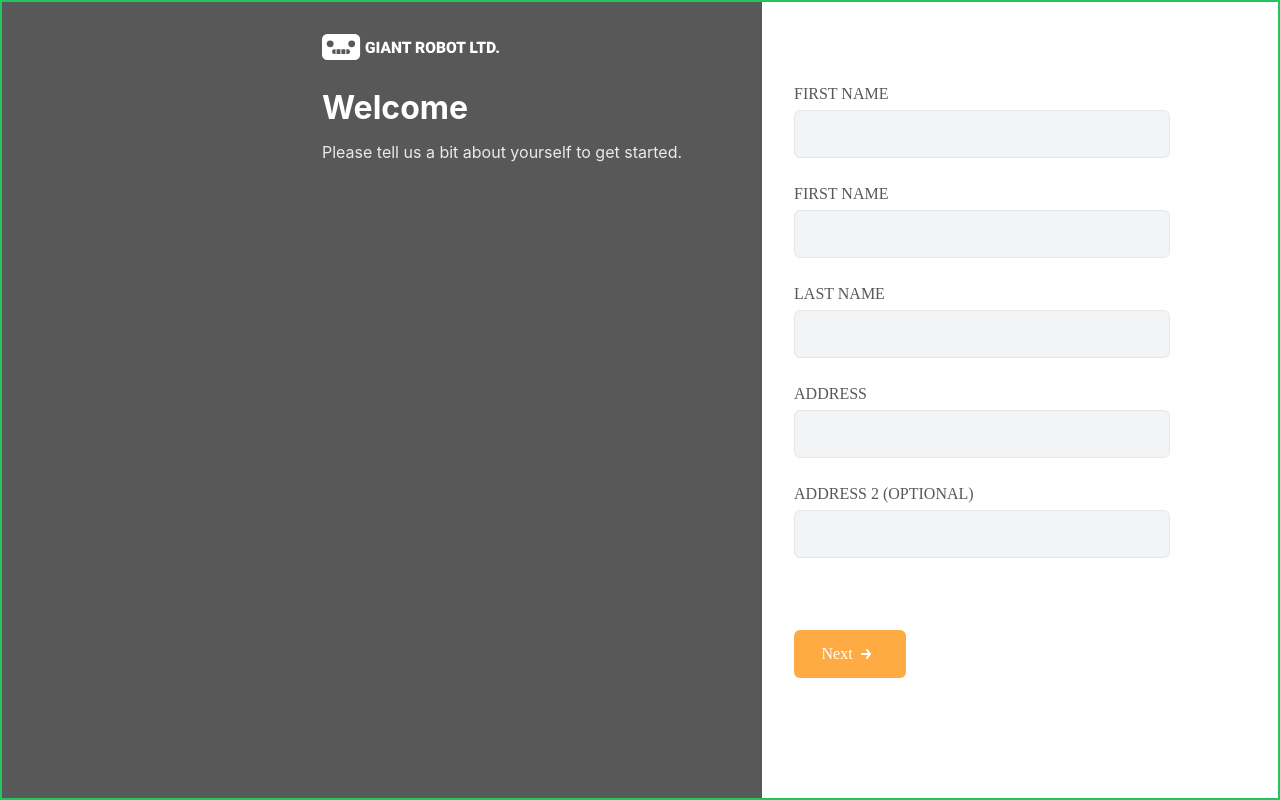
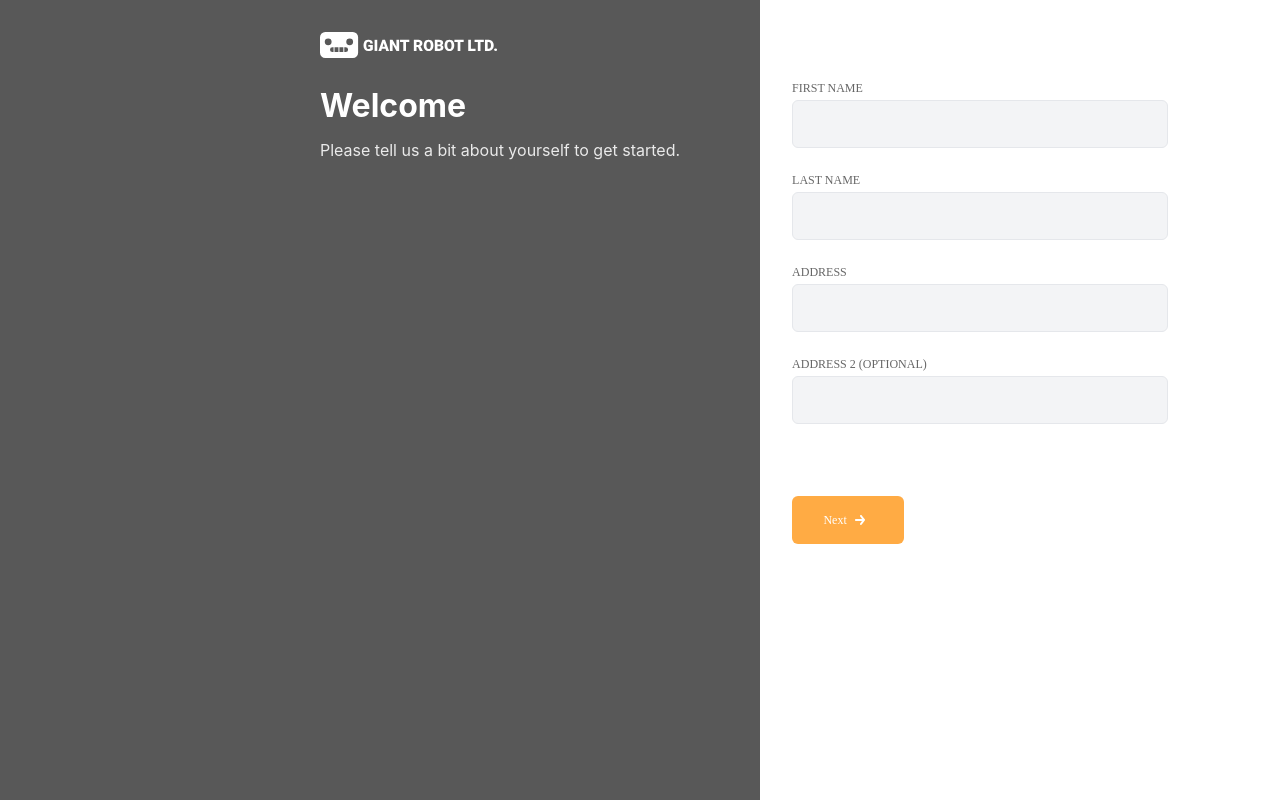
Before and after one commit to csullins/giant-robot-app, a React (Create React App) app in the folder giant-robot-app/: page / in a window 1280 px wide. Built offline with nearby package versions, Linux system fonts and the light colour scheme.

Commit message:
code refactor to map inputs, add submit logic

```diff
--- a/giant-robot-app/src/App.js
+++ b/giant-robot-app/src/App.js
@@ -1,14 +1,71 @@
 import "./App.css";
+import { useState } from "react";
+import FormInput from "./FormInput";
 import Logo from "./assets/GiantRobotLTD_Logo.svg";
 import Arrow from "./assets/White_Arrow.svg";
 
 export default function App() {
+  const [formValues, setFormValues] = useState({
+    firstName: '',
+    lastName: '',
+    address: '',
+    address2: ''
+  });
+
+  const inputs = [
+    {
+      name: "firstName",
+      label: "FIRST NAME",
+      required: true,
+    },
+    {
+      name: "lastName",
+      label: "LAST NAME",
+      required: true,
+    },
+    {
+      name: "address",
+      label: "ADDRESS",
+      required: true,
+    },
+    {
+      name: "address2",
+      label: "ADDRESS 2 (OPTIONAL)",
+      required: false,
+    }
+  ];
+
+  const handleSubmit = (e) => {
+    e.preventDefault();
+
+    let allRequiredFieldsFilled = true;
+
+    for (const input of inputs) {
+      if (input.required && !formValues[input.name]) {
+        allRequiredFieldsFilled = false;
+        break;
+      }
+    }
+    if (allRequiredFieldsFilled) {
+      let fieldValuesString = "Form values:\n";
+      for (const input of inputs) {
+        fieldValuesString += `${input.label}: ${formValues[input.name]}\n`;
+      }
+      alert(fieldValuesString);
+    }  else {
+      alert("Please fill in all required fields.");
+
+    }
+  };
+
+  const handleChange = (e) => {
+    setFormValues({ ...formValues, [e.target.name]: e.target.value });
+  };
+
   return (
     <div
       className="
         flex
-        border-2
-        border-green-500
         flex-col
         sm:flex-row
         sm:h-screen">
@@ -46,60 +103,23 @@ export default function App() {
             mx-auto
             w-376
             sm:ml-8
-            text-16
-            text-grey
+            text-xs
+          text-label-grey
             sm:mt-20
             mt-8"
+            onSubmit={handleSubmit}
         >
-          <label htmlFor="firstName" className="pb-1">
-            FIRST NAME
-          </label>
-          <input
-          className="
-        bg-gray-100
-          h-12
-          border
-          focus:bg-transparent
-          rounded-md
-          mb-6">
-          </input>
-
-          <label htmlFor="firstName" className="pb-1">
-            FIRST NAME
-          </label>
-          <input
-            id="firstName"
-            className="bg-gray-100 h-12 border focus:bg-transparent rounded-md mb-6"
-          ></input>
-
-          <label htmlFor="lastName" className="pb-1">
-            LAST NAME
-          </label>
-          <input
-            id="lastName"
-            className="bg-gray-100 h-12 border focus:bg-transparent rounded-md mb-6"
-          ></input>
-
-          <label htmlFor="address" className="pb-1">
-            ADDRESS
-          </label>
-          <input
-            id="address"
-            className="bg-gray-100 h-12 border focus:bg-transparent rounded-md mb-6"
-          ></input>
-
-          <label htmlFor="address2" className="pb-1">
-            ADDRESS 2 (OPTIONAL)
-          </label>
-          <input
-            id="address2"
-            className="bg-gray-100 h-12 border focus:bg-transparent rounded-md mb-6"
-          ></input>
+        {inputs.map((input) => (
+          <FormInput
+            {...input}
+            value={formValues[input.name]}
+            onChange={handleChange}
+          />
+        ))}
           <button
-            type="submit"
             className="bg-citrus w-376 sm:w-28 mt-12 h-12 rounded-md text-white flex items-center justify-center">
             <p>Next</p>
-            <img src={Arrow} className="h-2.5 w-2.5 m-2" alt="right-arrow" />
+            <img src={Arrow} className="h-2.5 w-2.5 m-2" alt="right-arrow"/>
           </button>
         </form>
       </div>
--- /dev/null
+++ b/giant-robot-app/src/FormInput.js
@@ -0,0 +1,40 @@
+import { useState } from "react";
+
+export default function FormInput (props) {
+  const [focused, setFocused] = useState(true);
+
+  const { label, onChange, name, value, required } = props;
+
+  const handleFocus = (e) => {
+    setFocused(true);
+  };
+
+  const handleBlur = (e) => {
+    setFocused(false);
+  };
+
+  const showError = required && !value && !focused;
+
+  return (
+    <>
+      <div className="flex">
+        <label className="pb-1">{label}</label>
+      {showError && <span className="text-red-500 ml-1">REQUIRED</span>}
+      </div>
+       <input
+        className="
+        bg-gray-100
+          h-12
+          border
+          focus:bg-transparent
+          rounded-md
+          mb-6"
+        name={name}
+        value={value}
+        onChange={onChange}
+        onFocus={handleFocus}
+        onBlur={handleBlur}
+      />
+    </>
+  );
+};
--- a/giant-robot-app/tailwind.config.js
+++ b/giant-robot-app/tailwind.config.js
@@ -1,7 +1,7 @@
 /** @type {import('tailwindcss').Config} */
 module.exports = {
   content: ["./src/**/*.{html,js}"],
-  theme: {
+ theme: {
     extend: {
       height: {
         '26': '26px'
@@ -13,7 +13,8 @@ module.exports = {
       colors: {
         'grey': '#585858',
         'off-white': '#EAEAEA',
-        'citrus': '#FFAB44'
+        'citrus': '#FFAB44',
+        'label-grey': '#666666'
       },
       fontSize: {
         '16': '16px',
```
